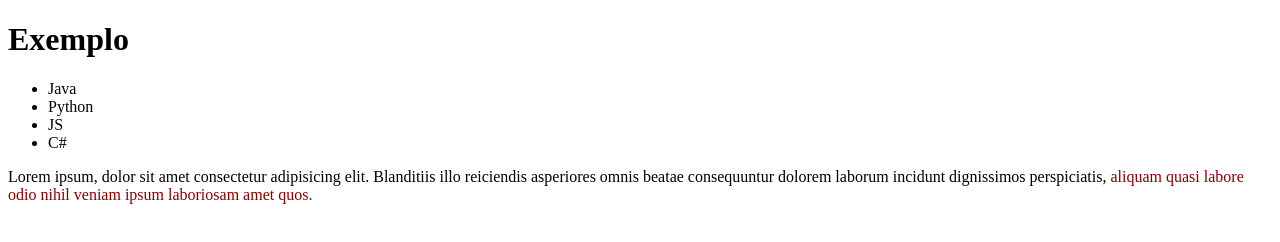
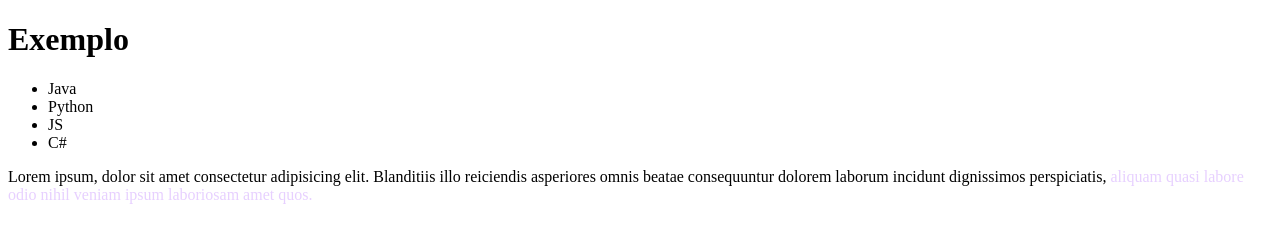
Before and after one commit to ErikTeixeira/exercicio1-r, a plain HTML site: page index.html in a window 1280 px wide. Drawn offline with Linux system fonts and the light colour scheme.

Commit message:
Mudei a cor

```diff
--- a/index.html
+++ b/index.html
@@ -36,7 +36,7 @@
 		<section>
 			<div>
 
-				<p>Lorem ipsum, dolor sit amet consectetur adipisicing elit. Blanditiis illo reiciendis asperiores omnis beatae consequuntur dolorem laborum incidunt dignissimos perspiciatis,<span style="color:darkred"> aliquam quasi labore odio nihil veniam ipsum laboriosam amet quos.</span></p>
+				<p>Lorem ipsum, dolor sit amet consectetur adipisicing elit. Blanditiis illo reiciendis asperiores omnis beatae consequuntur dolorem laborum incidunt dignissimos perspiciatis,<span style="color:rgb(231, 208, 255)"> aliquam quasi labore odio nihil veniam ipsum laboriosam amet quos.</span></p>
 
 			</div>
 		</section>
```
